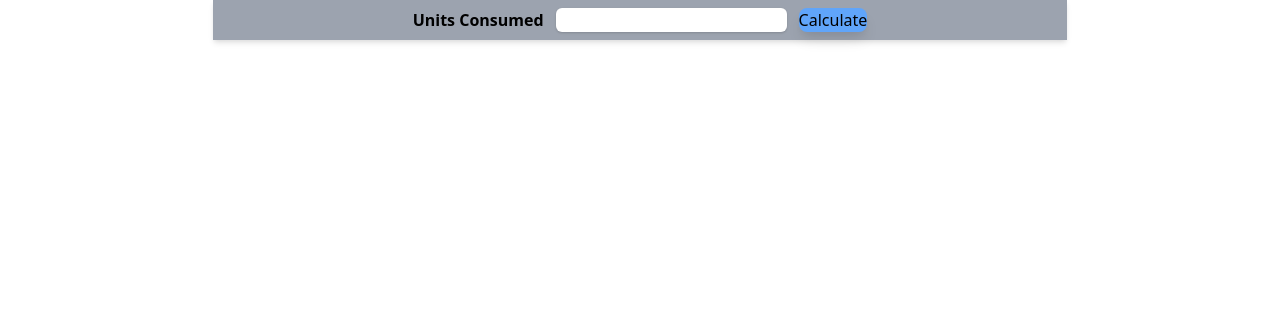
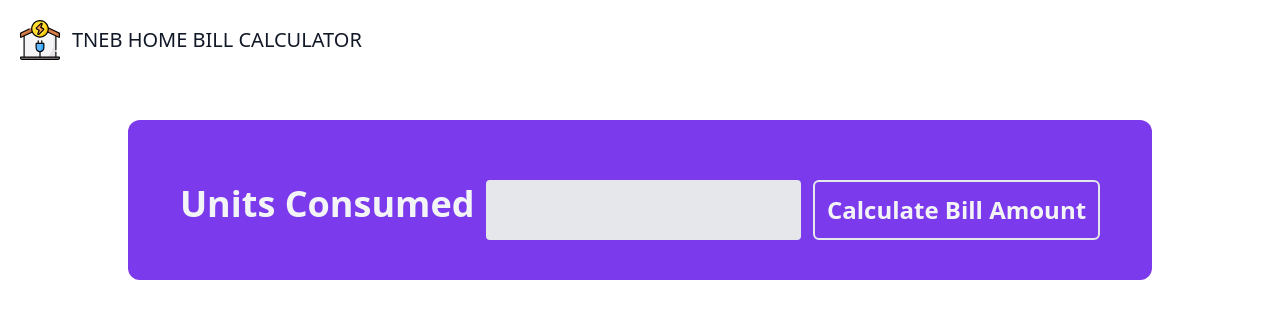
Before and after one commit to ThanveerulHuq/Angular-Tailwind, an Angular app: page / in a window 1280 px wide. Shown: the top 318 px of the page. Built offline with nearby package versions, Linux system fonts and the light colour scheme.

Commit message:
bill calculator UI added

```diff
--- a/src/app/app.component.html
+++ b/src/app/app.component.html
@@ -1,13 +1,29 @@
-<div class="flex flex-row items-center justify-center">
-  <div class="bg-gray-400 p-2 w-2/3 shadow-md">
-    <div class="flex flex-row justify-center">
-      <label class="mr-3 font-bold" for="units">Units Consumed</label>
-      <input type="text" class="shadow rounded-md mr-3" [(ngModel)]="units">
-      <button class="shadow-lg rounded-lg hover:bg-blue-300 bg-blue-400" (click)="onCalculate()">Calculate</button>
+<header class="text-gray-600 body-font">
+  <div class="container mx-auto flex flex-wrap p-5 flex-col md:flex-row items-center">
+    <a class="flex title-font font-medium items-center text-gray-900 mb-4 md:mb-0">
+      <img src="../assets/eco-house.svg" class="rounded-sm w-10" alt="">
+      <span class="ml-3 text-xl uppercase">tneb Home bill calculator</span>
+    </a>
+
+
+  </div>
+</header>
+<div class="flex md:flex-row items-center justify-center mt-10 xs:flex-col">
+
+  <div
+    class="p-10 min-h-116 max-w-5xl w-full bg-purple-600 rounded-xl text-gray-100  transform duration-200 hover:-translate-y-1">
+    <div class="mt-5 font-light text-gray-100 leading-snug  min-h-33 flex flex-row justify-evenly">
+      <h1 class="font-bold text-4xl  mt-1">Units Consumed</h1>
+      <input
+        class="md:w-1/3 text-3xl bg-gray-200 appearance-none border-2 border-gray-200 rounded py-2 px-4 text-gray-700 leading-tight focus:outline-none focus:bg-white focus:border-purple-500"
+        id="inline-full-name" type="text" [(ngModel)]="units">
+      <span (click)="onCalculate()"
+        class="p-3 text-2xl border-2 border-gray-200 rounded-md font-semibold hover:bg-gray-200 hover:border-gray-200 cursor-pointer hover:text-black ">Calculate
+        Bill Amount</span>
     </div>
-
-    <div class="flex flex-row justify-center" *ngIf="billAmount!=undefined">
-      YOUR BILL AMOUNT = {{billAmount}}
+    <div class="mt-20 flex flex-row justify-center" *ngIf="billAmount!=undefined">
+      <span class="text-xl mr-2 mt-2">YOUR BILL AMOUNT IS</span>
+      <span class="font-bold text-3xl">Rs. {{billAmount}}</span>
     </div>
   </div>
 
--- a/src/app/app.component.ts
+++ b/src/app/app.component.ts
@@ -8,10 +8,21 @@
 export class AppComponent {
   title = 'angular-v12-practice';
   units!: number;
-  billAmount!: number;
+  billAmount!: number | string;
 
   onCalculate() {
-
-
+    if (!this.units) return;
+    if (this.units <= 100) {
+      this.billAmount = 0;
+    } else if (this.units > 100 && this.units <= 200) {
+      const calcAmnt = (this.units - 100) * 1.5;
+      this.billAmount = calcAmnt + 20;
+    } else if (this.units > 200 && this.units <= 500) {
+      const calcAmnt = (this.units - 200) * 3;
+      this.billAmount = 230 + calcAmnt;
+    } else {
+      this.billAmount = this.units * 6.6 - 1520;
+    }
+    this.billAmount = this.billAmount.toFixed(2);
   }
 }
```
Also changed, not shown: src/assets/eco-house.svg (added).
